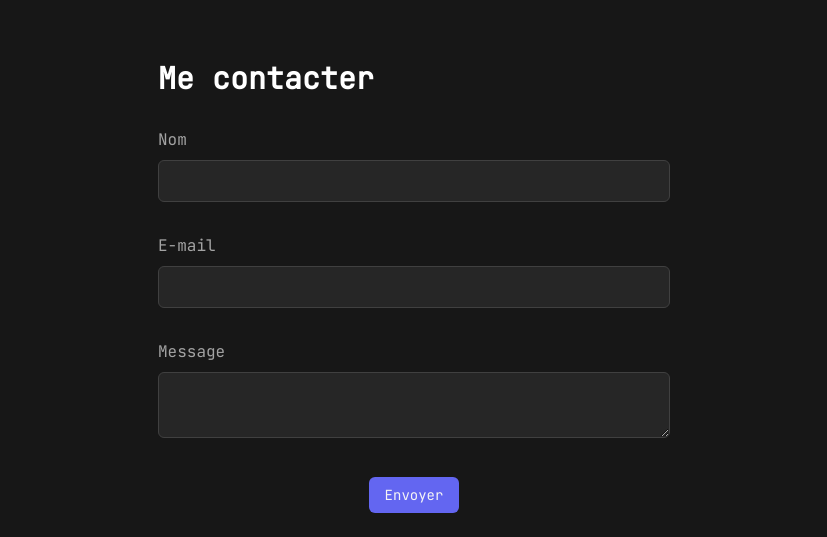
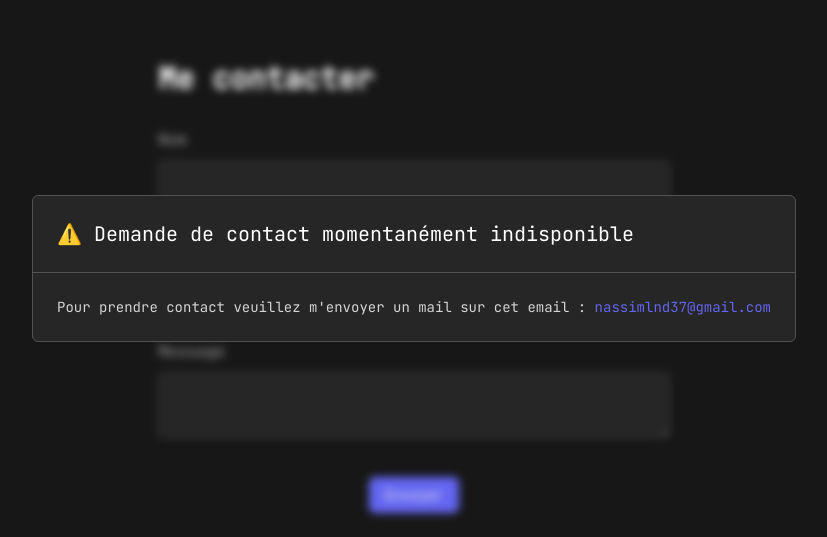
Before and after one commit to nassimlnd/portfolio, an Astro site: page / in a window 1280 px wide. Shown: the part 2623-3160 px from the top of the page, without its empty margins (226-1053 px from the left). Built offline with nearby package versions, Linux system fonts and the light colour scheme; Astro itself is replaced by a stand-in of ours.

Commit message:
feat(contact): add unavailable contact

```diff
--- a/src/pages/index.astro
+++ b/src/pages/index.astro
@@ -180,7 +180,7 @@ import {X} from "lucide-astro";
             </div>
         </section>
 
-        <section id="contact">
+        <section id="contact" class="relative">
             <div class="h-screen px-6 lg:px-96 py-24 lg:py-48">
                 <h1 class="text-3xl font-bold">Me contacter</h1>
 
@@ -208,6 +208,16 @@ import {X} from "lucide-astro";
                         Envoyer
                     </button>
                 </form>
+            </div>
+            <div class="absolute flex items-center justify-center top-0 w-full h-full backdrop-blur-sm px-6">
+                <div class="h-fit bg-neutral-800 border border-neutral-600 rounded-md  flex flex-col">
+                    <div class="border-b border-neutral-600 px-6 py-6">
+                        <h1 class="text-base lg:text-xl">⚠️ Demande de contact momentanément indisponible</h1>
+                    </div>
+                    <div class="px-6 py-6">
+                        <p class="text-sm text-neutral-300">Pour prendre contact veuillez m'envoyer un mail sur cet email : <a href="mailto:nassimlnd37@gmail.com" class="text-indigo-500 hover:underline underline-offset-4">nassimlnd37@gmail.com</a></p>
+                    </div>
+                </div>
             </div>
         </section>
     </main>
```
